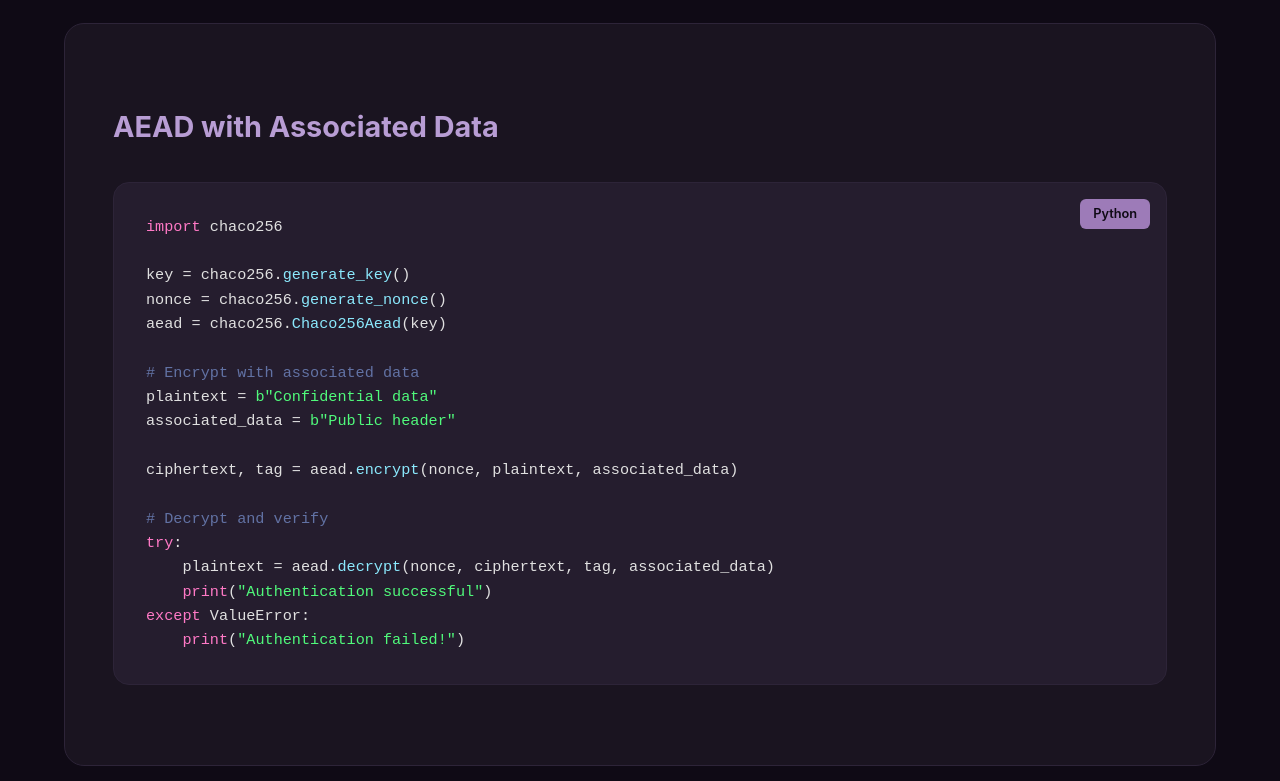
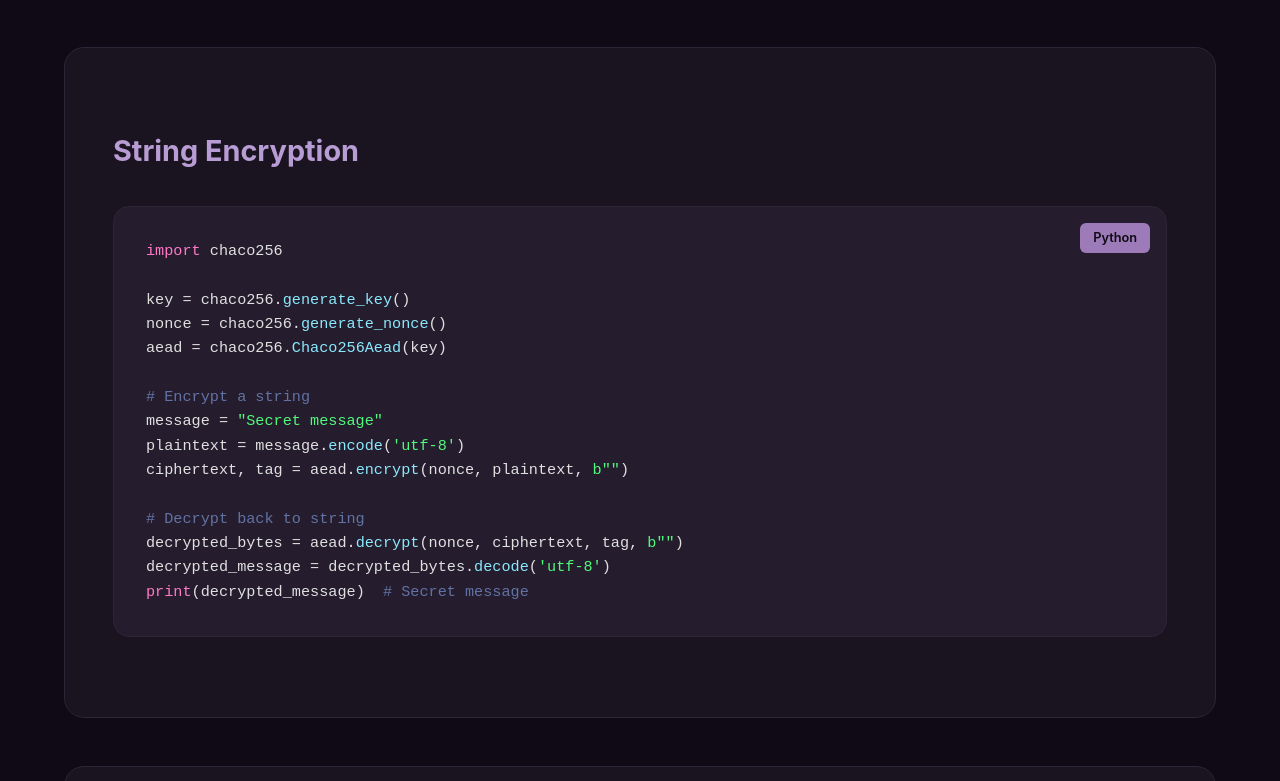
Before and after one commit to ChescoV6/chaco256, a plain HTML site: page docs/index.html in a window 1280 px wide. Shown: the part 4905-5686 px from the top of the page. Drawn offline with Linux system fonts and the light colour scheme.

Commit message:
Update docs to show proper string encoding/decoding for clean output

```diff
--- a/docs/index.html
+++ b/docs/index.html
@@ -661,12 +661,13 @@ nonce = chaco256.<span class="function">generate_nonce</span>()
 aead = chaco256.<span class="function">Chaco256Aead</span>(key)
 
 <span class="comment"># Encrypt</span>
-plaintext = <span class="string">b"Hello, World!"</span>
+message = <span class="string">"Hello, World!"</span>
+plaintext = message.<span class="function">encode</span>(<span class="string">'utf-8'</span>)
 ciphertext, tag = aead.<span class="function">encrypt</span>(nonce, plaintext, <span class="string">b""</span>)
 
 <span class="comment"># Decrypt</span>
 decrypted = aead.<span class="function">decrypt</span>(nonce, ciphertext, tag, <span class="string">b""</span>)
-<span class="keyword">print</span>(decrypted)  <span class="comment"># b"Hello, World!"</span></code></pre>
+<span class="keyword">print</span>(decrypted.<span class="function">decode</span>(<span class="string">'utf-8'</span>))  <span class="comment"># Hello, World!</span></code></pre>
                 </div>
             </div>
         </div>
@@ -704,6 +705,27 @@ key = chaco256.<span class="function">generate_key</span>()
             </div>
 
             <div class="example-section fade-in">
+                <h3>String Encryption</h3>
+                <div class="code-block" data-lang="Python">
+                    <pre><code><span class="keyword">import</span> chaco256
+
+key = chaco256.<span class="function">generate_key</span>()
+nonce = chaco256.<span class="function">generate_nonce</span>()
+aead = chaco256.<span class="function">Chaco256Aead</span>(key)
+
+<span class="comment"># Encrypt a string</span>
+message = <span class="string">"Secret message"</span>
+plaintext = message.<span class="function">encode</span>(<span class="string">'utf-8'</span>)
+ciphertext, tag = aead.<span class="function">encrypt</span>(nonce, plaintext, <span class="string">b""</span>)
+
+<span class="comment"># Decrypt back to string</span>
+decrypted_bytes = aead.<span class="function">decrypt</span>(nonce, ciphertext, tag, <span class="string">b""</span>)
+decrypted_message = decrypted_bytes.<span class="function">decode</span>(<span class="string">'utf-8'</span>)
+<span class="keyword">print</span>(decrypted_message)  <span class="comment"># Secret message</span></code></pre>
+                </div>
+            </div>
+
+            <div class="example-section fade-in">
                 <h3>AEAD with Associated Data</h3>
                 <div class="code-block" data-lang="Python">
                     <pre><code><span class="keyword">import</span> chaco256
@@ -713,14 +735,16 @@ nonce = chaco256.<span class="function">generate_nonce</span>()
 aead = chaco256.<span class="function">Chaco256Aead</span>(key)
 
 <span class="comment"># Encrypt with associated data</span>
-plaintext = <span class="string">b"Confidential data"</span>
+message = <span class="string">"Confidential data"</span>
+plaintext = message.<span class="function">encode</span>(<span class="string">'utf-8'</span>)
 associated_data = <span class="string">b"Public header"</span>
 
 ciphertext, tag = aead.<span class="function">encrypt</span>(nonce, plaintext, associated_data)
 
 <span class="comment"># Decrypt and verify</span>
 <span class="keyword">try</span>:
-    plaintext = aead.<span class="function">decrypt</span>(nonce, ciphertext, tag, associated_data)
+    decrypted = aead.<span class="function">decrypt</span>(nonce, ciphertext, tag, associated_data)
+    <span class="keyword">print</span>(decrypted.<span class="function">decode</span>(<span class="string">'utf-8'</span>))
     <span class="keyword">print</span>(<span class="string">"Authentication successful"</span>)
 <span class="keyword">except</span> ValueError:
     <span class="keyword">print</span>(<span class="string">"Authentication failed!"</span>)</code></pre>
```
Also changed, not shown: 1 other file.
